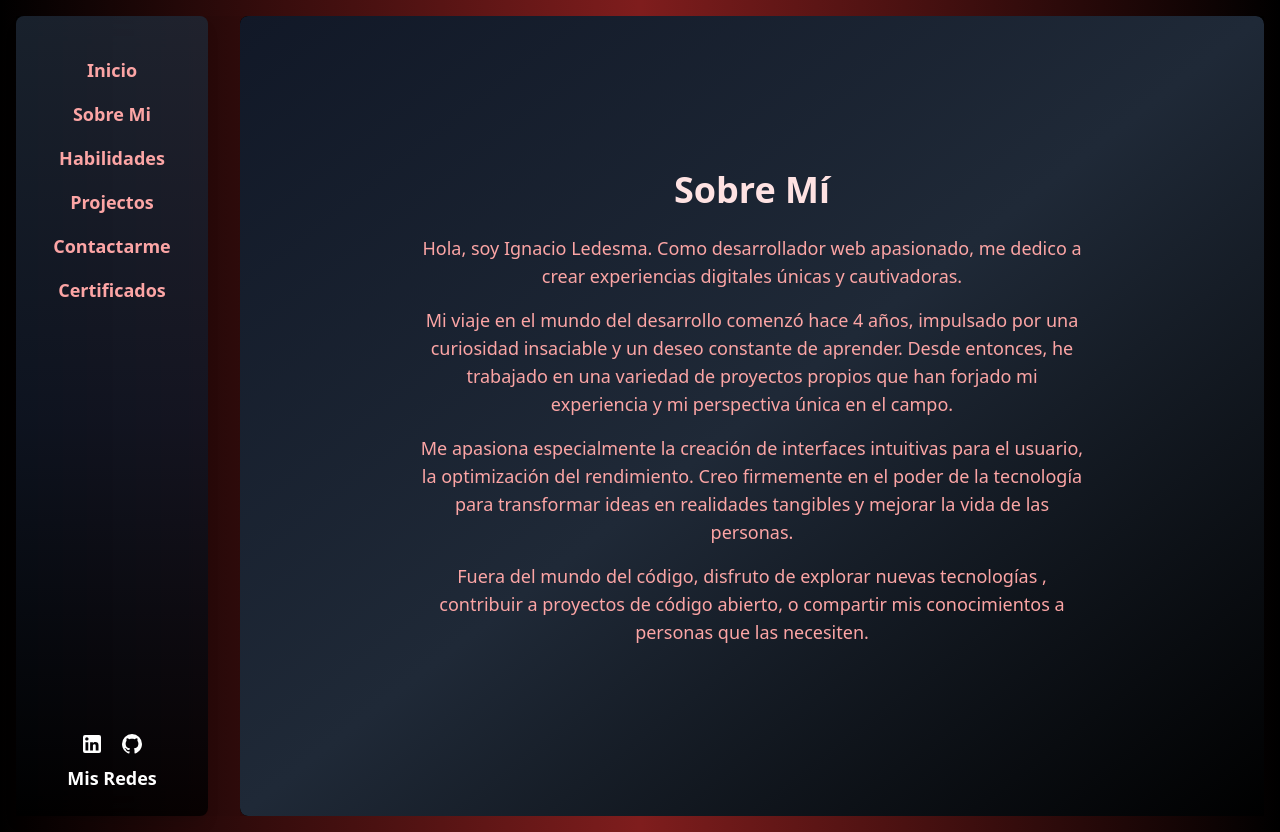
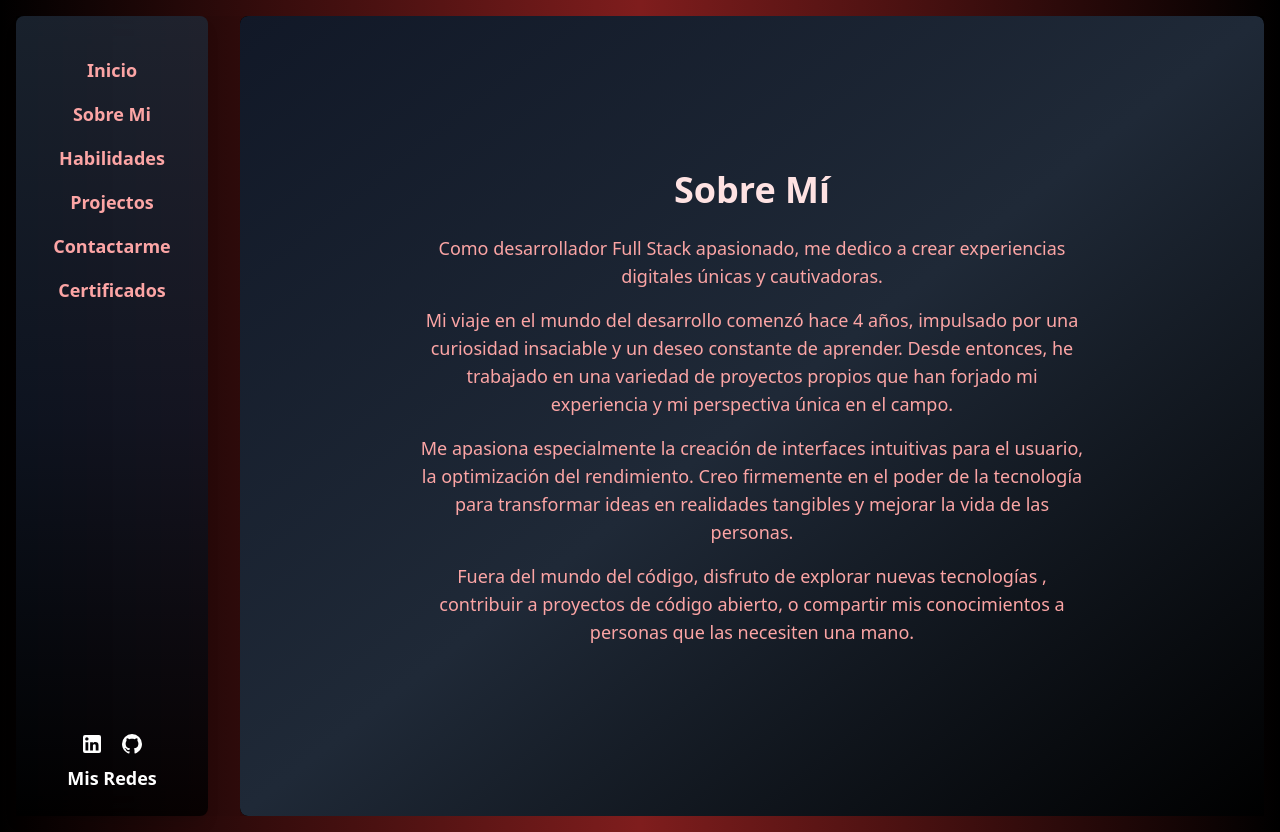
Before and after one commit to NachoLedesma33/Portfolio-Ledesma-Ignacio, a Next.js app: page / in a window 1280 px wide. Both pictures are taken after a click on the button "Sobre Mi". Built offline with nearby package versions, Linux system fonts and the light colour scheme.

Commit message:
add text in file about me

```diff
--- a/src/app/Components/AboutMe.tsx
+++ b/src/app/Components/AboutMe.tsx
@@ -20,8 +20,8 @@ const AboutMe: React.FC = () => {
         className="max-w-2xl text-center"
       >
         <p className="text-lg mb-4">
-          Hola, soy Ignacio Ledesma. Como desarrollador web apasionado, me
-          dedico a crear experiencias digitales únicas y cautivadoras.
+          Como desarrollador Full Stack apasionado, me dedico a crear
+          experiencias digitales únicas y cautivadoras.
         </p>
         <p className="text-lg mb-4">
           Mi viaje en el mundo del desarrollo comenzó hace 4 años, impulsado por
@@ -38,7 +38,7 @@ const AboutMe: React.FC = () => {
         <p className="text-lg mb-4">
           Fuera del mundo del código, disfruto de explorar nuevas tecnologías ,
           contribuir a proyectos de código abierto, o compartir mis
-          conocimientos a personas que las necesiten.
+          conocimientos a personas que las necesiten una mano.
         </p>
       </motion.div>
     </div>
```
